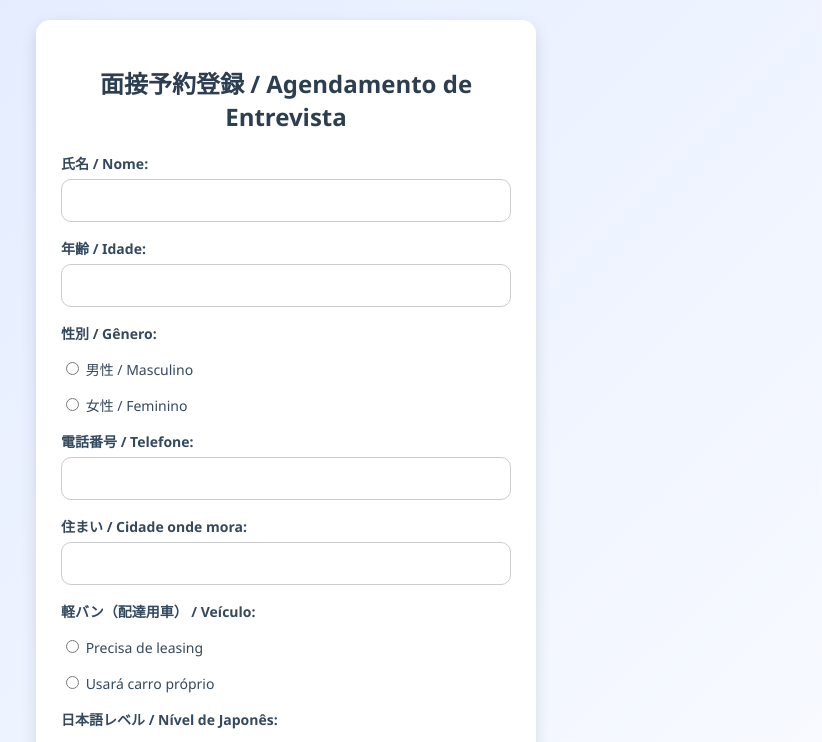
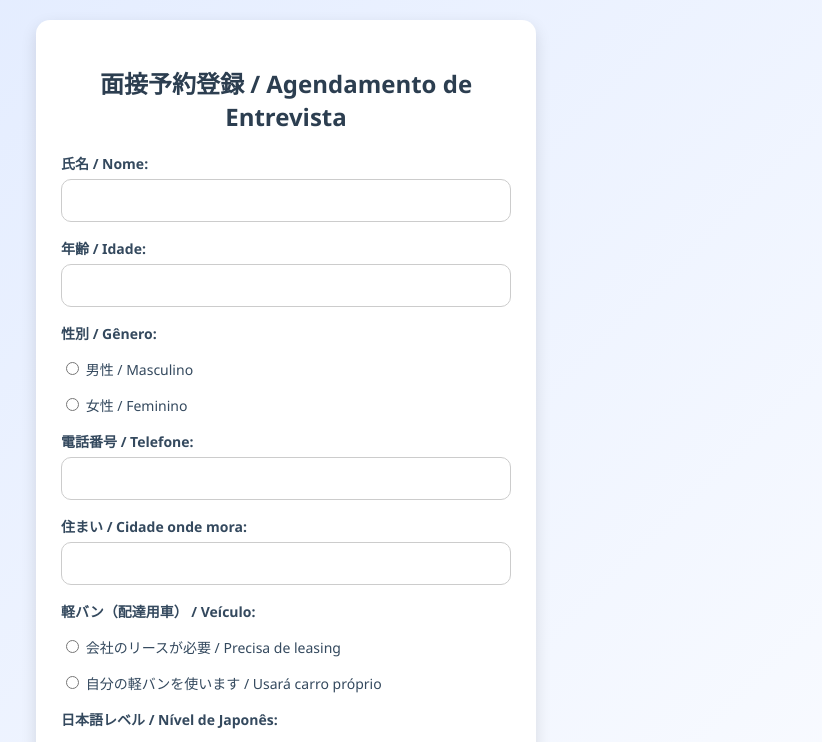
Before and after one commit to jobsjapan/forms, a plain HTML site: page index.html in a window 1280 px wide. Shown: the top 742 px of the page, without its empty margins (354-1176 px from the left). Drawn offline with Linux system fonts and the light colour scheme.

Commit message:
Update index.html

```diff
--- a/index.html
+++ b/index.html
@@ -173,8 +173,8 @@
       <label>住まい / Cidade onde mora:<br><input type="text" id="city" required></label>
       <label>軽バン（配達用車） / Veículo:</label>
       <div class="radio-group">
-        <label><input type="radio" name="car" value="会社のリースが必要" required> Precisa de leasing</label>
-        <label><input type="radio" name="car" value="自分の軽バンを使います" required> Usará carro próprio</label>
+        <label><input type="radio" name="car" value="会社のリースが必要" required> 会社のリースが必要 / Precisa de leasing</label>
+        <label><input type="radio" name="car" value="自分の軽バンを使います" required> 自分の軽バンを使います / Usará carro próprio</label>
       </div>
       <label>日本語レベル / Nível de Japonês:</label>
       <div class="radio-group">
```
